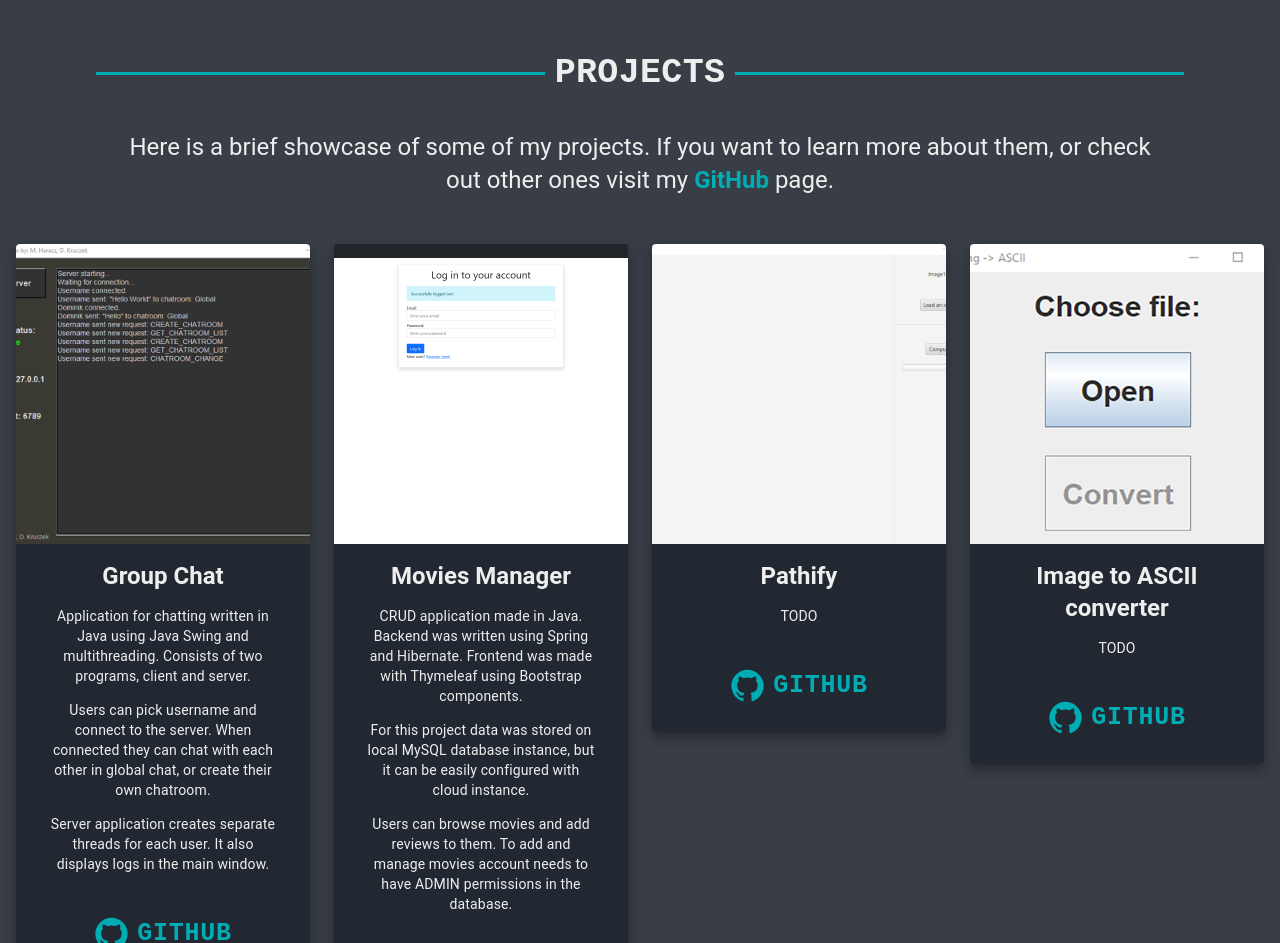
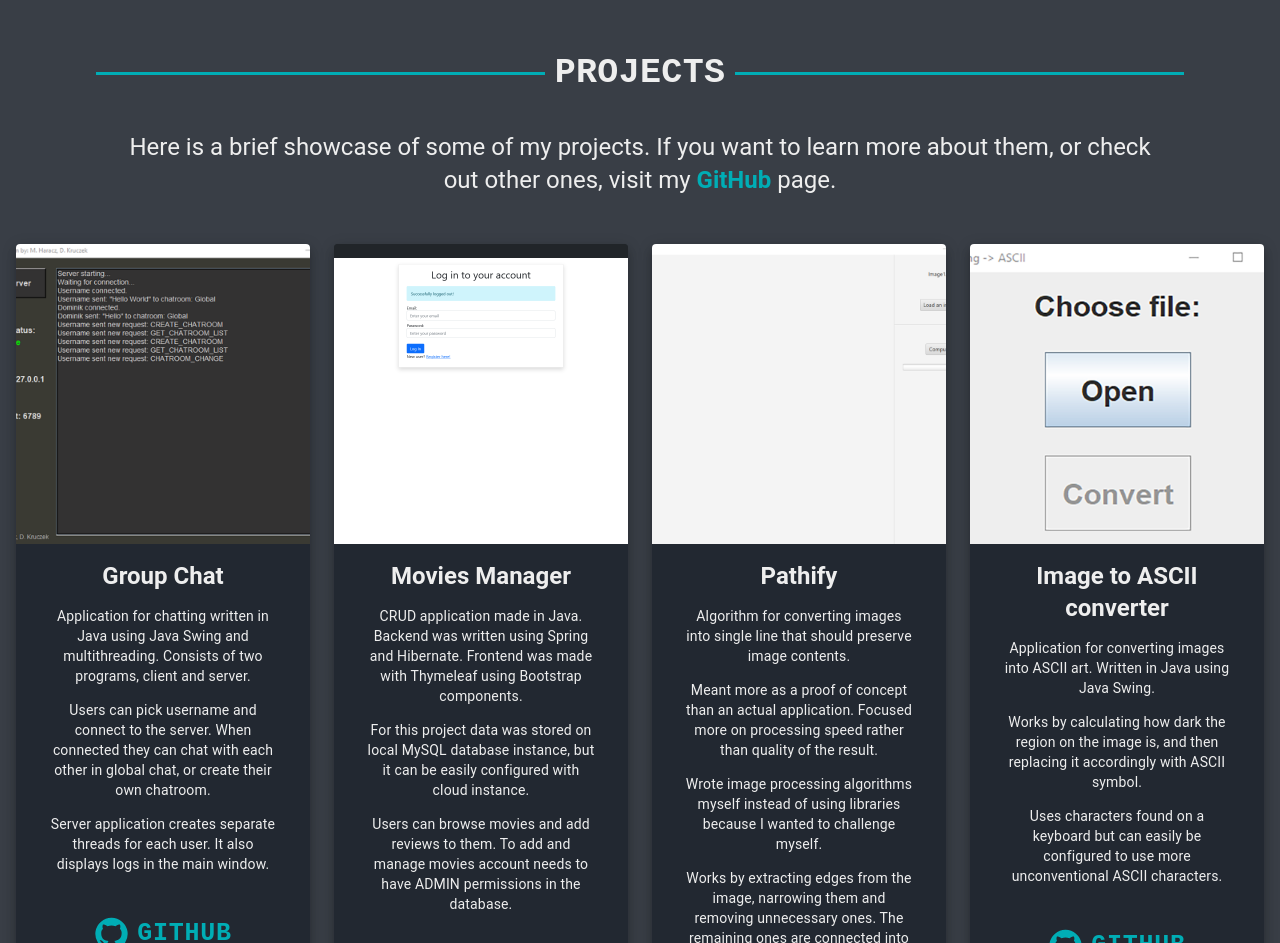
Before and after one commit to TheKiromen/portfolio-website, a React (Create React App) app: page / in a window 1280 px wide. Shown: the part 1389-2332 px from the top of the page. Built offline with nearby package versions, Linux system fonts and the light colour scheme.

Commit message:
Finished projects descriptions

```diff
--- a/src/Components/Content/Projects/Projects.js
+++ b/src/Components/Content/Projects/Projects.js
@@ -46,7 +46,7 @@ const Projects = React.forwardRef((props,ref)=>{
         <Container disableGutters maxWidth={false}>
             <Separator label={"PROJECTS"}/>
             <Typography variant="h5" sx={{textAlign:"center", margin:"auto", mb:2, color:COLORS.text, p:2, maxWidth:"80%"}}>
-                Here is a brief showcase of some of my projects. If you want to learn more about them, or check out other ones visit my&nbsp;
+                Here is a brief showcase of some of my projects. If you want to learn more about them, or check out other ones, visit my&nbsp;
                 <a id={"projects_desc_link"} href={"https://github.com/TheKiromen"}
                    target={"_blank"} rel="noreferrer">
                     <b>GitHub</b>
@@ -85,13 +85,18 @@ const Projects = React.forwardRef((props,ref)=>{
                 <Project images={images[2]} url={"https://github.com/TheKiromen/Pathify"}>
                     <span>Pathify</span>
                     <span>
-                        <p>TODO</p>
+                        <p>Algorithm for converting images into single line that should preserve image contents.</p>
+                        <p>Meant more as a proof of concept than an actual application. Focused more on processing speed rather than quality of the result.</p>
+                        <p>Wrote image processing algorithms myself instead of using libraries because I wanted to challenge myself.</p>
+                        <p>Works by extracting edges from the image, narrowing them and removing unnecessary ones. The remaining ones are connected into a single curve.</p>
                     </span>
                 </Project>
                 <Project images={images[3]} url={"https://github.com/TheKiromen/Image-to-ASCII-Converter"}>
                     <span>Image to ASCII converter</span>
                     <span>
-                        <p>TODO</p>
+                        <p>Application for converting images into ASCII art. Written in Java using Java Swing.</p>
+                        <p>Works by calculating how dark the region on the image is, and then replacing it accordingly with ASCII symbol.</p>
+                        <p>Uses characters found on a keyboard but can easily be configured to use more unconventional ASCII characters.</p>
                     </span>
                 </Project>
             </Grid>
```
